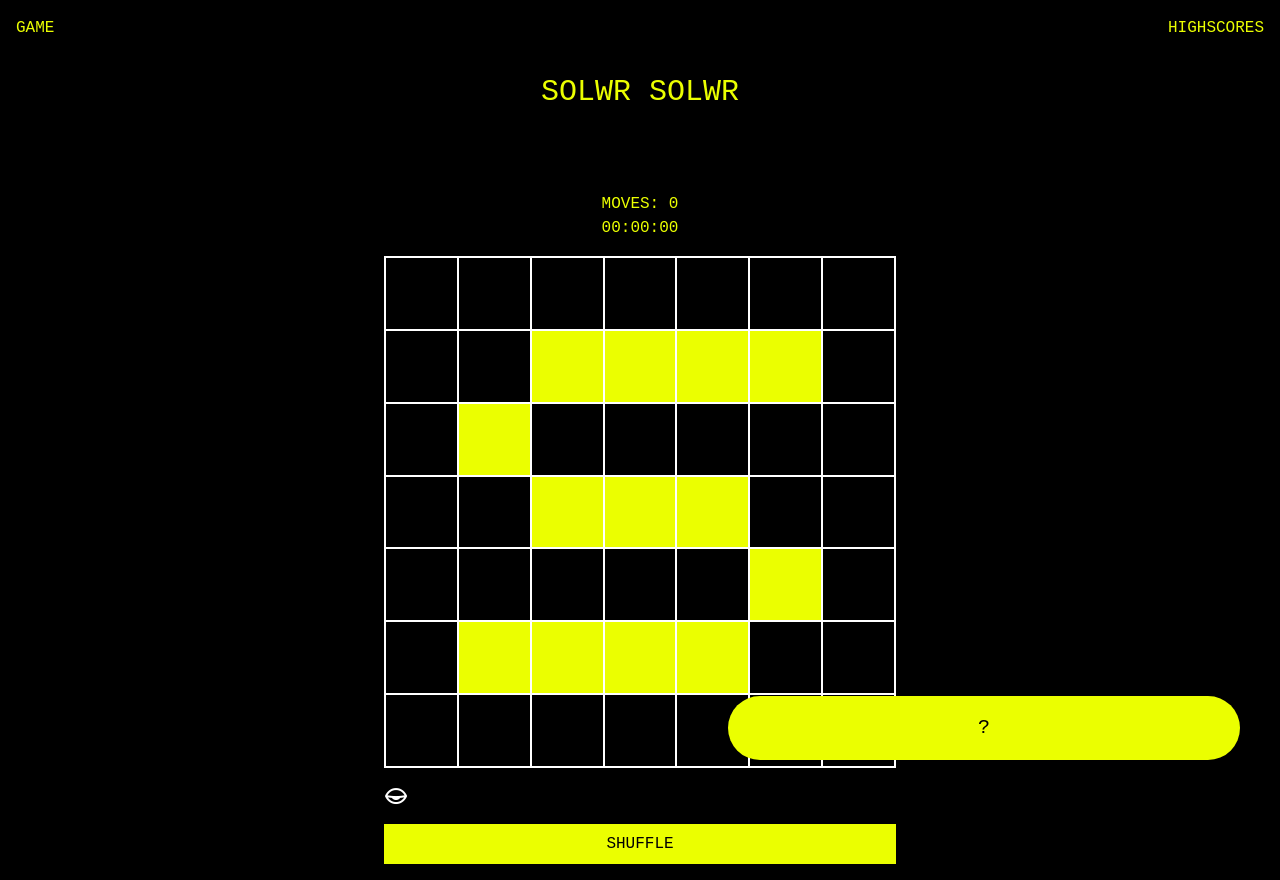
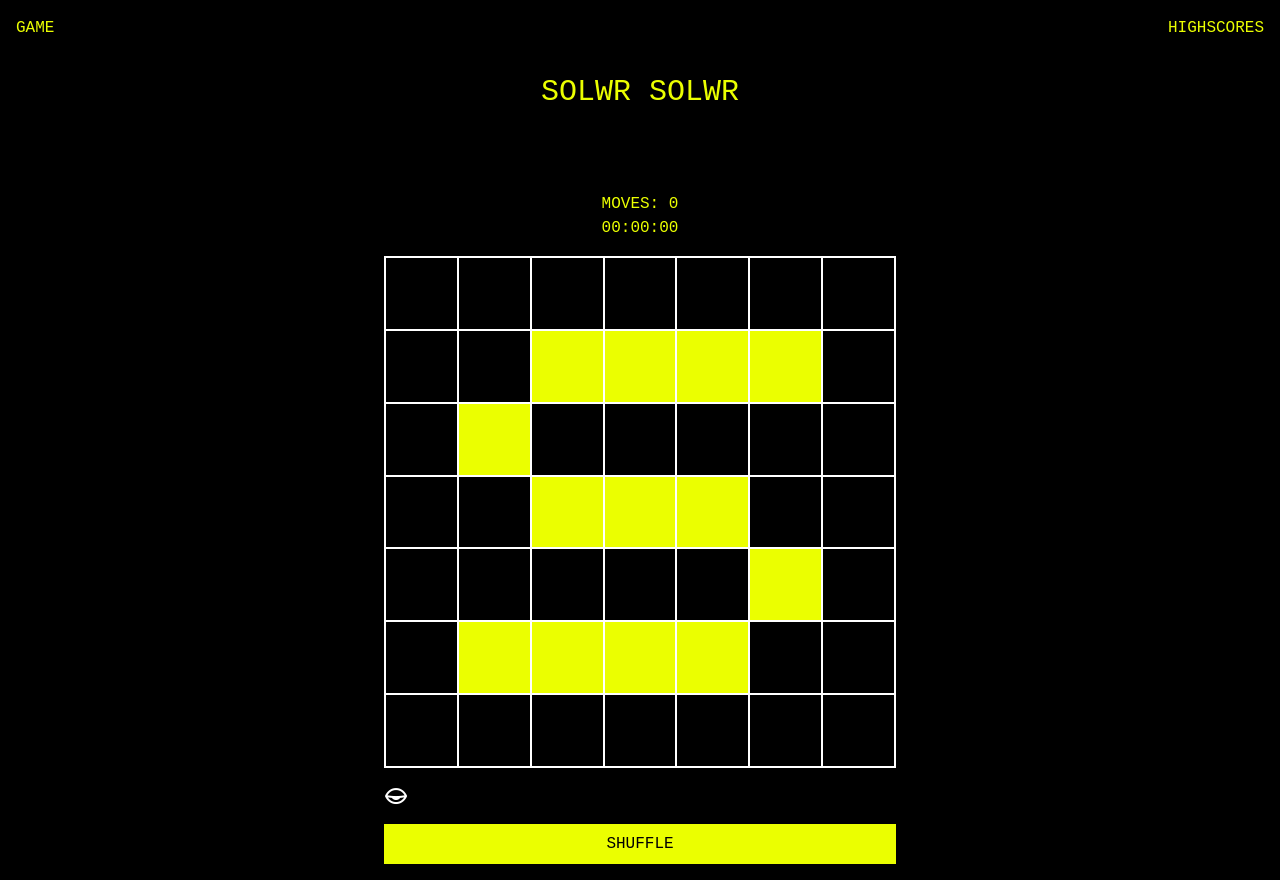
Before and after one commit to PMolnes/tilegame-vuets, a Vue app: page / in a window 1280 px wide. Built offline with nearby package versions, Linux system fonts and the light colour scheme.

Commit message:
test workflow

```diff
--- a/src/components/HowToPlayButton.vue
+++ b/src/components/HowToPlayButton.vue
@@ -1,5 +1,5 @@
 <template>
-  <BaseButton class="absolute right-10 bottom-10 rounded-full text-xl flex items-center justify-center w-16 h-16">
+  <BaseButton class="absolute right-5 bottom-5 rounded-full text-xl flex items-center justify-center w-16 h-16">
     ?
   </BaseButton>
 </template>
--- a/src/database.ts
+++ b/src/database.ts
@@ -1,6 +1,6 @@
 // Import the functions you need from the SDKs you need
 import { initializeApp } from "firebase/app";
-import { child, get, getDatabase, limitToFirst, onChildAdded, onValue, orderByChild, query, ref } from "firebase/database";
+import { child, getDatabase, limitToFirst, onValue, orderByChild, query, ref } from "firebase/database";
 import type { UserScore } from "./types/userScore";
 import { ref as vueRef } from 'vue';
 // TODO: Add SDKs for Firebase products that you want to use
--- a/src/views/GameView.vue
+++ b/src/views/GameView.vue
@@ -31,7 +31,6 @@
         :solved="solved"
       />
     </div>
-    <HowToPlayButton />
   </div>
 </template>
 
@@ -45,7 +44,6 @@ import EyeIcon from "../components/EyeIcon.vue";
 import SaveHighscore from "../components/SaveHighscore.vue";
 import BaseButton from "../components/BaseButton.vue";
 import BaseTransition from "../components/BaseTransition.vue";
-import HowToPlayButton from "../components/HowToPlayButton.vue";
 
 let gameCounter = useGameCounterStore();
 let solved = ref<boolean>();
@@ -60,6 +58,8 @@ const buttonText = computed(() => {
 const toggleSaveHighscoreModal = () => {
   showSaveHighscoreModal.value = !showSaveHighscoreModal.value;
 };
+
+// test workflow
 
 const shuffle = () => {
   showLogo.value = false;
```
